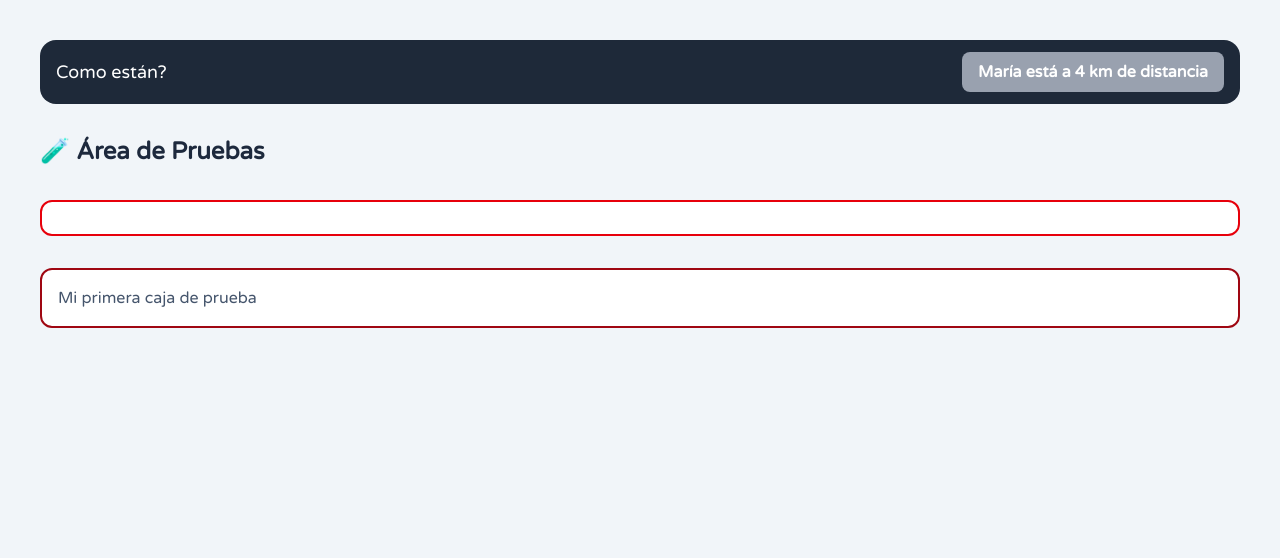
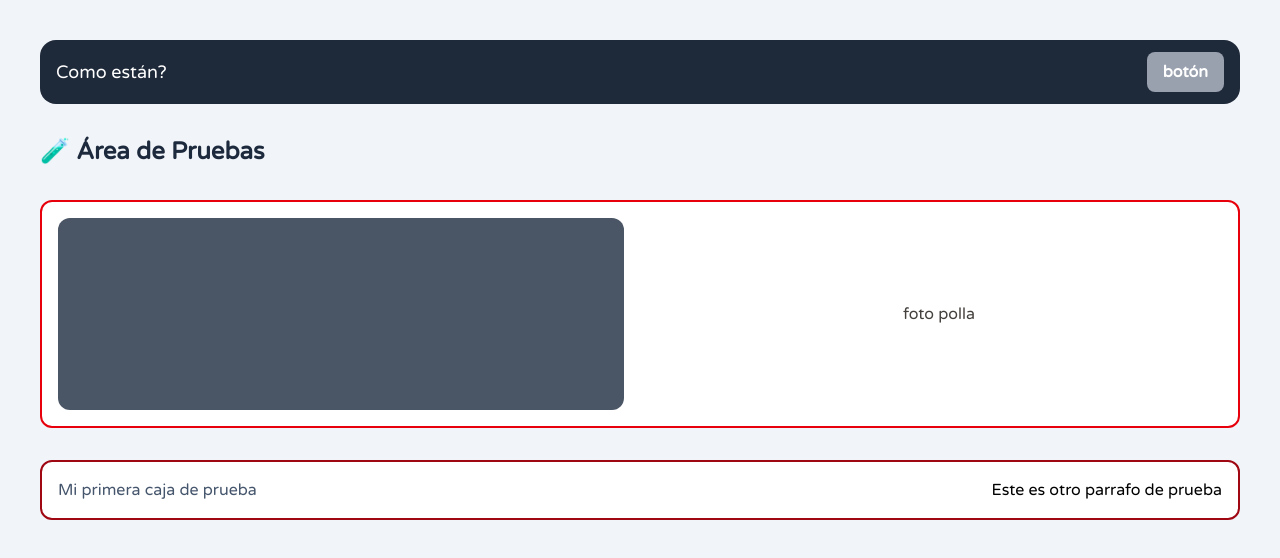
Before and after one commit to Propapu1235/borreHotel, a Next.js app: page /laboratorio in a window 1280 px wide. Shown: the top 558 px of the page. Built offline with nearby package versions, Linux system fonts and the light colour scheme.

Commit message:
Unicamente realicé una nueva prueba dentro de laboratorio para el control de tamaños entre dispositivos moviles y pantallas grandes

```diff
--- a/app/laboratorio/page.tsx
+++ b/app/laboratorio/page.tsx
@@ -7,7 +7,7 @@ export default function Laboratorio() {
             </div>
 
             <button className="bg-gray-400 text-white font-semibold px-4 py-2 rounded-lg hover:bg-gray-600 transition-colors">
-                María está a 4 km de distancia
+                botón
             </button>
         </header>
 
@@ -15,13 +15,15 @@ export default function Laboratorio() {
         🧪 Área de Pruebas
         </h1>
 
-        <div className="border-2 border-red-600 bg-white p-4 rounded-xl flex flex-col sm:flex-row mb-8 gap-6">
-
+        <div className="border-2 border-red-600 bg-white p-4 rounded-xl flex flex-col sm:flex-row mb-8 gap-8">
+            <div className="bg-gray-600 h-48 w-full sm:w-1/2 rounded-xl"></div>
+            <div className="w-full sm:w-1/2 flex flex-col justify-center items-center">foto polla</div>
         </div>
 
         {/* Aquí adentro puedes empezar a crear tus <div> para practicar la Fórmula de las 3 capas */}
-        <div className="border-2 border-red-800 bg-white p-4 rounded-xl">
+        <div className="border-2 border-red-800 bg-white p-4 rounded-xl flex flex-col sm:flex-row justify-between mb-8 gap-8">
              <p className="text-slate-600">Mi primera caja de prueba</p>
+             <p className="text-black">Este es otro parrafo de prueba</p>
         </div>
 
     </main>
```
